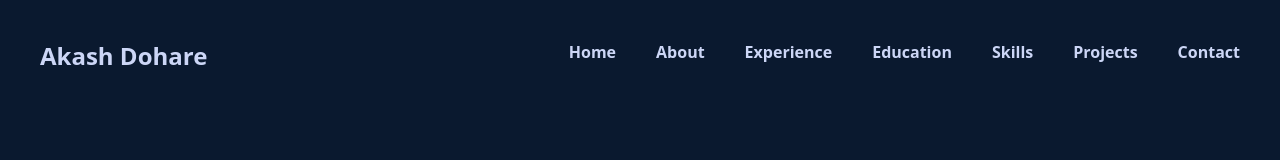
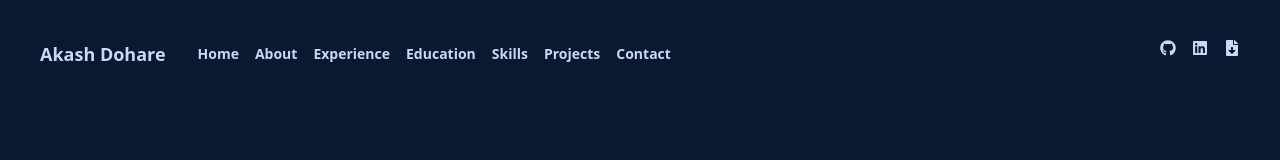
Before and after one commit to akash1x/portfolio, a React (Vite) app: page / in a window 1280 px wide. Shown: the top 160 px of the page. Built offline with nearby package versions, Linux system fonts and the light colour scheme; no server answers.

Commit message:
feat: integrate social links and update header/about sections

```diff
--- a/package.json
+++ b/package.json
@@ -11,8 +11,10 @@
   },
   "dependencies": {
     "@tailwindcss/vite": "^4.1.18",
+    "contentful": "^11.10.2",
     "react": "^19.2.0",
     "react-dom": "^19.2.0",
+    "react-icons": "^5.5.0",
     "tailwindcss": "^4.1.18"
   },
   "devDependencies": {
--- a/src/config/utils/data.ts
+++ b/src/config/utils/data.ts
@@ -19,6 +19,10 @@ export const headerData: HeaderData = {
     "Projects",
     "Contact",
   ],
+  socialLinks: {
+    github: "https://github.com/akash1x",
+    linkedin: "https://www.linkedin.com/in/akash-dohare-54b061141/",
+  },
 };
 
 export const aboutData: AboutData = {
--- a/src/features/Homepage/sections/About.tsx
+++ b/src/features/Homepage/sections/About.tsx
@@ -17,23 +17,10 @@ const About = ({ ref }: AboutProps) => {
         <div className="flex gap-6 justify-center items-center">
           <div>
             <img
-              className=" w-50 rounded-full border-4 border-green-bright object-cover shadow-[0_0_20px_green-bright]"
-              //lassName="rounded-2xl box-shadow-[6px_13px_23px_-5px_#00000075] h-auto max-w-[300px]"
+              className="border:none rounded-2xl box-shadow-[6px_13px_23px_-5px_#00000075] h-auto max-w-[300px]"
               src={profileImg}
               alt="profile image"
             />
-
-            <div className="flex gap-4 flex-wrap justify-center items-center mt-4">
-              <button className="text-green-bright bg-transparent border-2 border-green-bright rounded-md px-2 py-1 hover:cursor-pointer">
-                Resume
-              </button>
-              <button className="text-green-bright bg-transparent border-2 border-green-bright rounded-md px-2 py-1 hover:cursor-pointer">
-                LinkedIn
-              </button>
-              <button className="text-green-bright bg-transparent border-2 border-green-bright rounded-md px-2 py-1 hover:cursor-pointer">
-                GitHub
-              </button>
-            </div>
           </div>
           <div className="flex flex-col gap-2 pl-10">
             {about.description.map((point, index) => (
--- a/src/features/Homepage/sections/Header.tsx
+++ b/src/features/Homepage/sections/Header.tsx
@@ -1,27 +1,60 @@
 import { usePortfolio } from "../../../hooks/usePortfolio";
-
+import { FaGithub, FaLinkedin, FaFileDownload } from "react-icons/fa";
 interface HeaderProps {
   onScroll: (section: string) => void;
 }
 
 const Header = ({ onScroll }: HeaderProps) => {
   const { header } = usePortfolio();
-
+  const socialLinks = [
+    {
+      name: "GitHub",
+      icon: <FaGithub />,
+      url: header.socialLinks.github,
+    },
+    {
+      name: "LinkedIn",
+      icon: <FaLinkedin />,
+      url: header.socialLinks.linkedin,
+    },
+    {
+      name: "Resume",
+      icon: <FaFileDownload />,
+      url: header.socialLinks.linkedin,
+    },
+  ];
   return (
     <div className="flex justify-between py-10">
-      <div className="flex justify-center items-center gap-4">
-        <p className="text-2xl font-bold">{header.name}</p>
+      <div className="flex justify-center items-center gap-8">
+        <p className="text-lg font-bold">{header.name}</p>
+        <ul className="flex justify-center items-center gap-4 font-bold ">
+          {header.navItems.map((item, index) => (
+            <li
+              key={index}
+              className="text-sm hover:text-[#64ffda] transition-colors cursor-pointer"
+              onClick={() => onScroll(item)}
+            >
+              {item}
+            </li>
+          ))}
+        </ul>
       </div>
 
       <div>
-        <ul className="flex justify-center items-center gap-10 font-bold ">
-          {header.navItems.map((item, index) => (
+        <ul className="flex justify-center items-center gap-4 font-bold ">
+          {socialLinks.map((link, index) => (
             <li
               key={index}
               className="hover:text-[#64ffda] transition-colors cursor-pointer"
-              onClick={() => onScroll(item)}
             >
-              {item}
+              <a
+                href={link.url}
+                title={link.name}
+                target="_blank"
+                rel="noopener noreferrer"
+              >
+                {link.icon}
+              </a>
             </li>
           ))}
         </ul>
--- a/src/features/Homepage/types.ts
+++ b/src/features/Homepage/types.ts
@@ -37,4 +37,8 @@ export interface AboutData {
 export interface HeaderData {
   name: string;
   navItems: string[];
+  socialLinks: {
+    github: string;
+    linkedin: string;
+  };
 }
```
Also changed, not shown: 1 other file (tests, documents, lock files or other folders).
